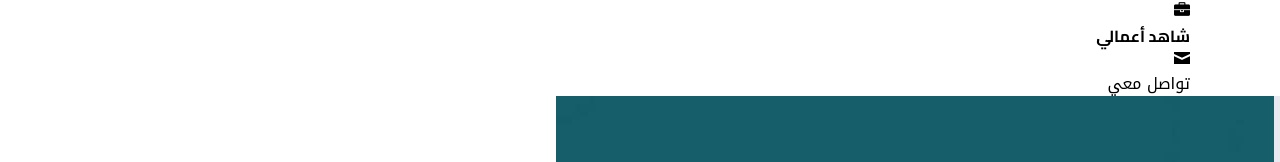
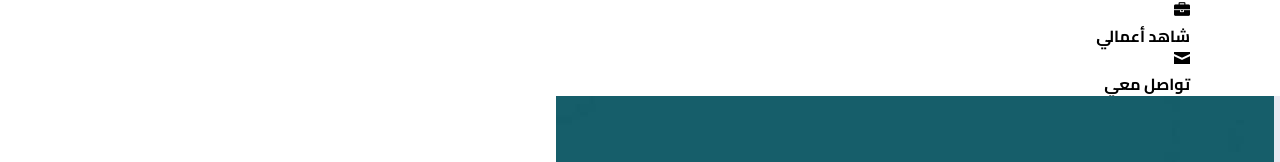
Before and after one commit to Ta-Sabir/my-portfolio, a React (Vite) app: page / in a window 1280 px wide. Shown: the part 225-387 px from the top of the page. Built offline with nearby package versions, Linux system fonts and the light colour scheme; a web font is replaced by a local one.

Commit message:
Update Home.css

```diff
--- a/src/pages/Home/Home.css
+++ b/src/pages/Home/Home.css
@@ -1,3 +1,4 @@
-html[dir="rtl"] #home .home-content > h1 {
+html[dir="rtl"] #home .home-content > h1 ,
+.buttons p {
   font-family: "Cairo", sans-serif;
 }
```
